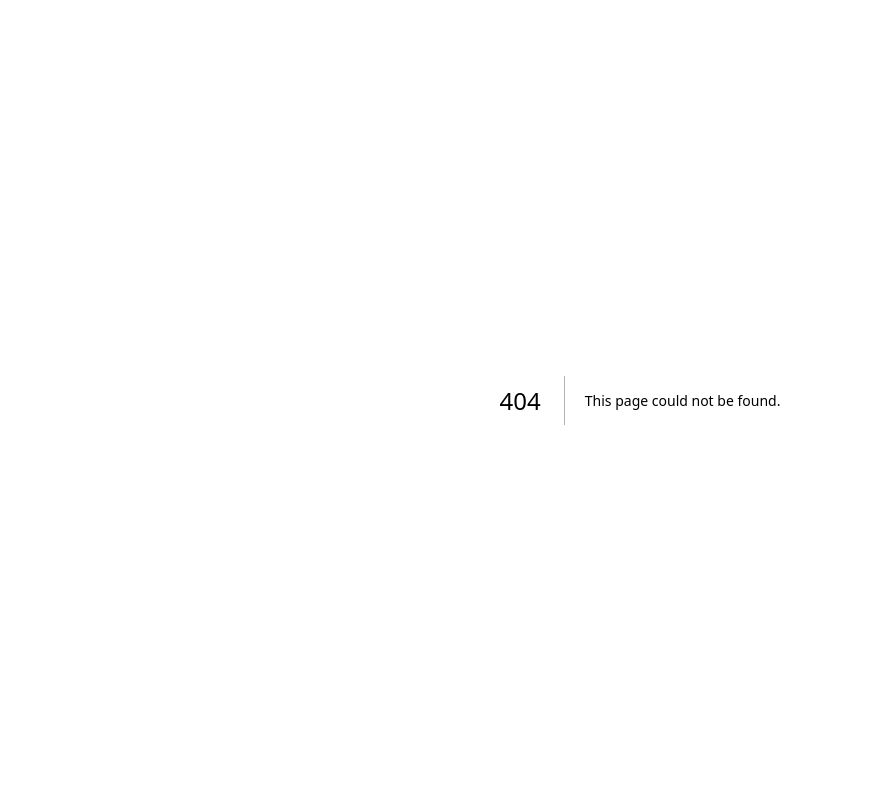
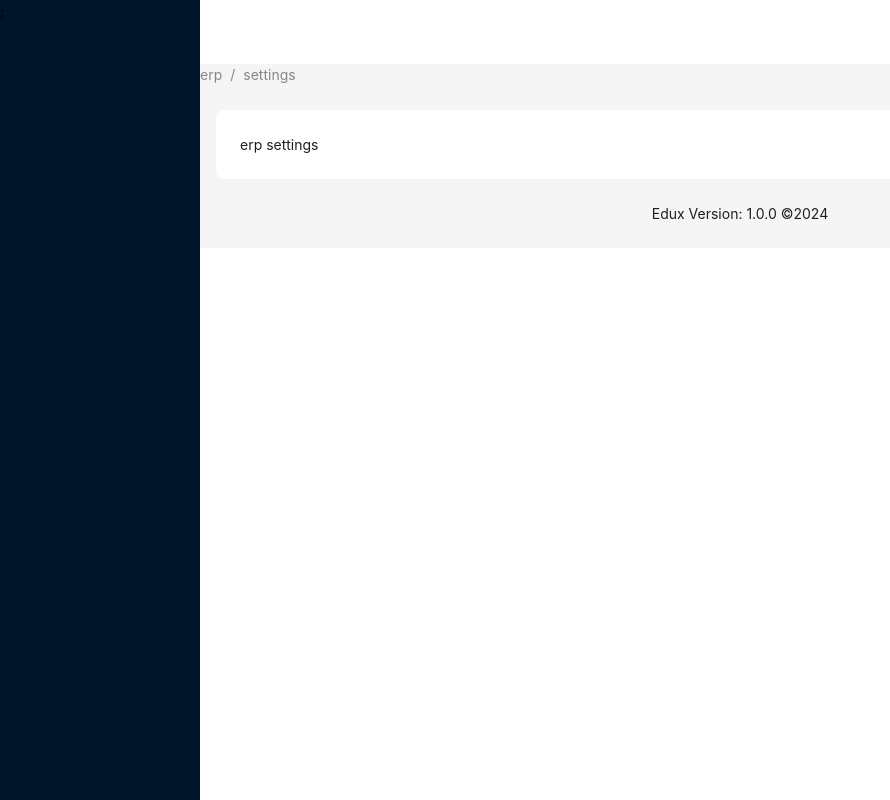
Before and after one commit to KaleemUllah700/edu, a Next.js app: page /erp/settings in a window 1280 px wide. Before the commit this address had no page. Shown: the whole page, without its empty margins (0-890 px from the left). Built offline with nearby package versions, Linux system fonts and the light colour scheme.

Commit message:
working on erp-settings

```diff
--- /dev/null
+++ b/app/erp/settings/page.js
@@ -0,0 +1,7 @@
+import Settings from "@/components/erp/settings";
+
+const Sett = ()=>{
+    return <Settings />
+}
+
+export default Sett;
--- /dev/null
+++ b/components/erp/settings/index.jsx
@@ -0,0 +1,13 @@
+import ErpLayout from "@/components/shared/layout/erp";
+
+const Settings = ()=>{
+    return (
+        <ErpLayout>
+            <div>
+               erp settings
+            </div>
+        </ErpLayout>
+    )
+}
+
+export default Settings;
```
